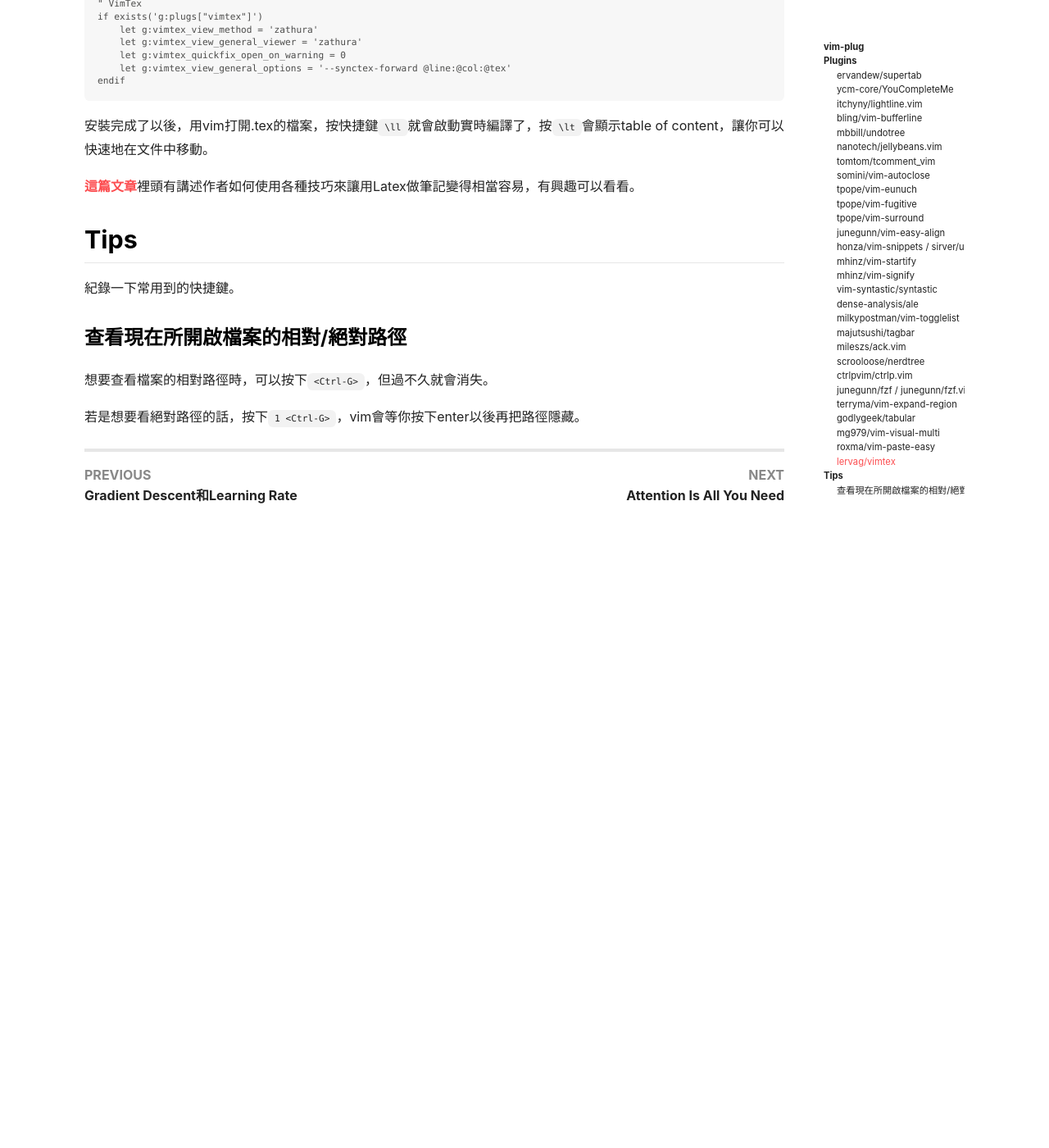
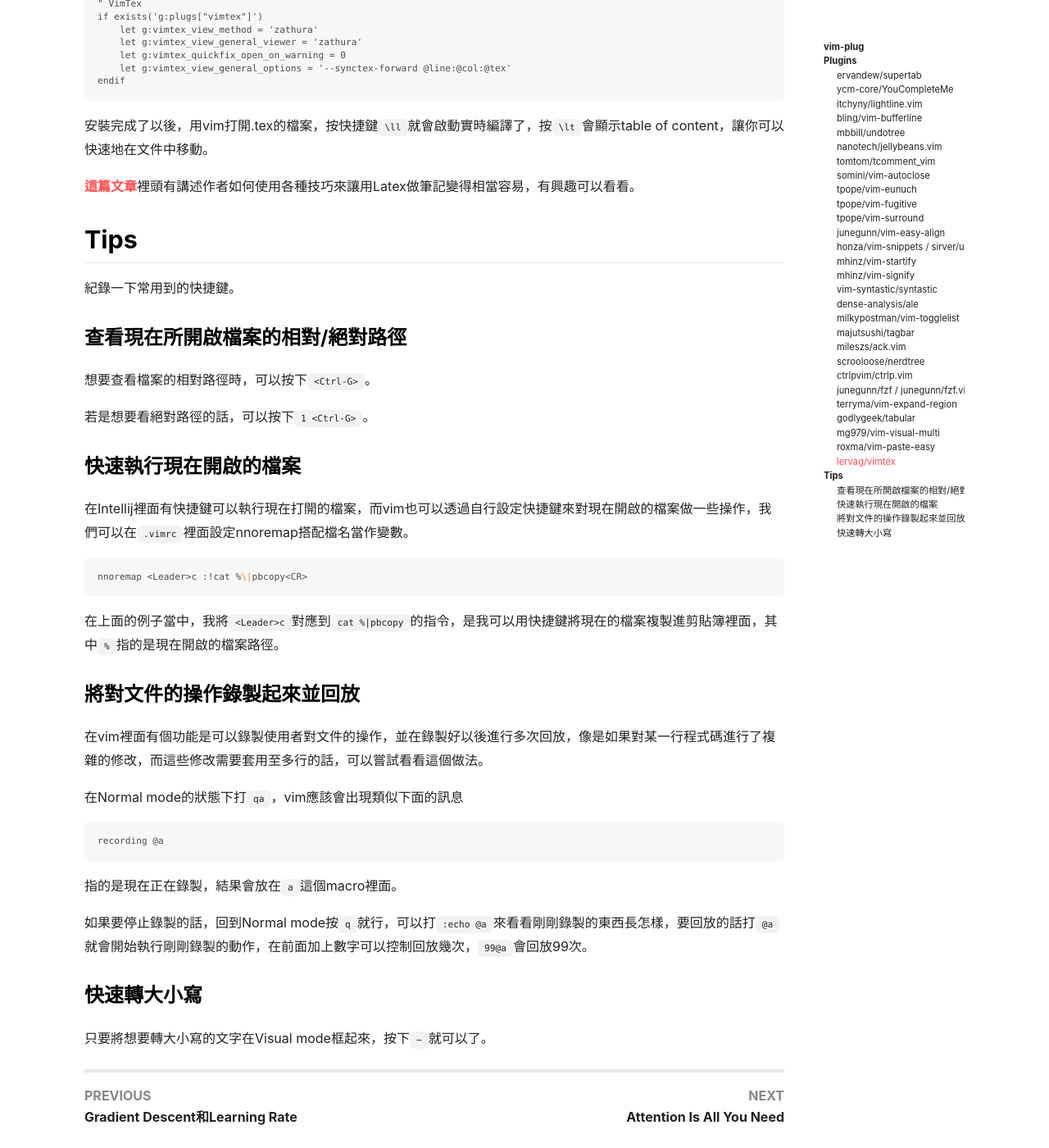
Before and after one commit to wjohn1483/wjohn1483.github.io, a Jekyll site: the page built from _posts/2020-03-09-vim-plugins/2020-03-09-vim-plugins.md, in a window 1280 px wide and 1400 px high, scrolled down 5688 px. Shown: the whole window at 82% size. Built offline with Jekyll 4.4.1, drawn with Linux system fonts in a browser that asks for light colours; nearby versions of some CDN libraries; before the commit the page ends 6330 px from its top, so only the background shows below that.

Commit message:
Add tips

````diff
--- a/_posts/2020-03-09-vim-plugins/2020-03-09-vim-plugins.md
+++ b/_posts/2020-03-09-vim-plugins/2020-03-09-vim-plugins.md
@@ -245,6 +245,34 @@ endif
 
 ### 查看現在所開啟檔案的相對/絕對路徑
 
-想要查看檔案的相對路徑時，可以按下`<Ctrl-G>`，但過不久就會消失。
+想要查看檔案的相對路徑時，可以按下`<Ctrl-G>`。
 
-若是想要看絕對路徑的話，按下`1 <Ctrl-G>`，vim會等你按下enter以後再把路徑隱藏。
+若是想要看絕對路徑的話，可以按下`1 <Ctrl-G>`。
+
+### 快速執行現在開啟的檔案
+
+在Intellij裡面有快捷鍵可以執行現在打開的檔案，而vim也可以透過自行設定快捷鍵來對現在開啟的檔案做一些操作，我們可以在`.vimrc`裡面設定nnoremap搭配檔名當作變數。
+
+```bash
+nnoremap <Leader>c :!cat %\|pbcopy<CR>
+```
+
+在上面的例子當中，我將`<Leader>c`對應到`cat %|pbcopy`的指令，是我可以用快捷鍵將現在的檔案複製進剪貼簿裡面，其中`%`指的是現在開啟的檔案路徑。
+
+### 將對文件的操作錄製起來並回放
+
+在vim裡面有個功能是可以錄製使用者對文件的操作，並在錄製好以後進行多次回放，像是如果對某一行程式碼進行了複雜的修改，而這些修改需要套用至多行的話，可以嘗試看看這個做法。
+
+在Normal mode的狀態下打`qa`，vim應該會出現類似下面的訊息
+
+```bash
+recording @a
+```
+
+指的是現在正在錄製，結果會放在`a`這個macro裡面。
+
+如果要停止錄製的話，回到Normal mode按`q`就行，可以打`:echo @a`來看看剛剛錄製的東西長怎樣，要回放的話打`@a`就會開始執行剛剛錄製的動作，在前面加上數字可以控制回放幾次，`99@a`會回放99次。
+
+### 快速轉大小寫
+
+只要將想要轉大小寫的文字在Visual mode框起來，按下`~`就可以了。
````
